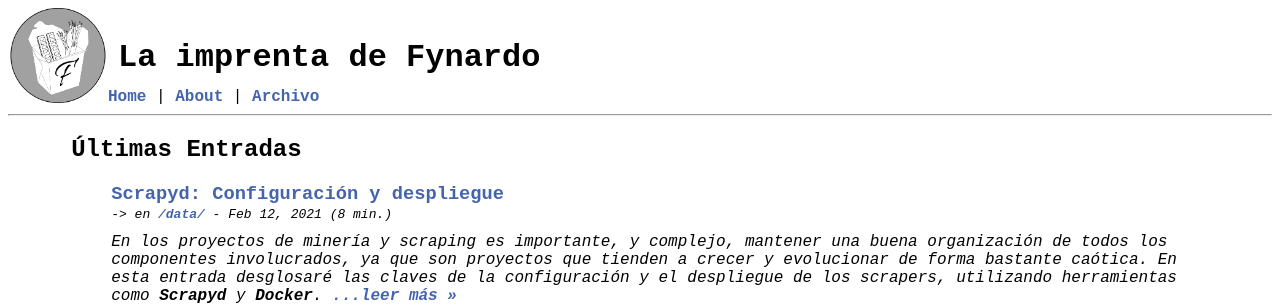
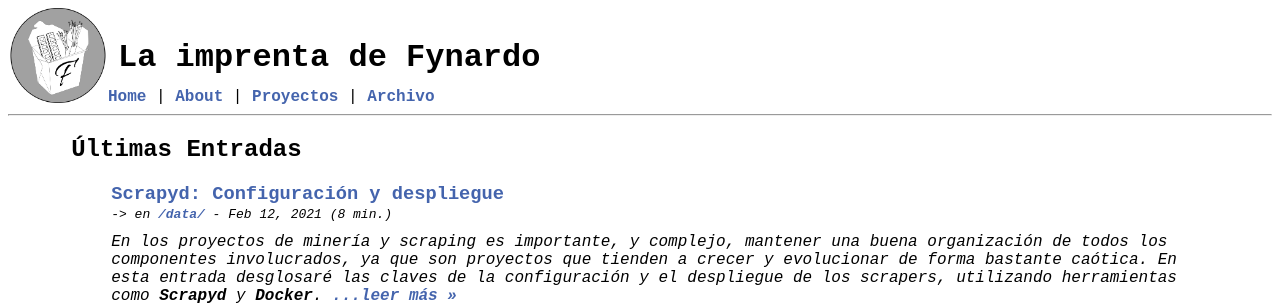
Before and after one commit to Fynardo/Fynardo.github.io, a Jekyll site: the page built from index.md, in a window 1280 px wide. Shown: the top 305 px of the page. Built offline with Jekyll 4.4.1, drawn with Linux system fonts in a browser that asks for light colours.

Commit message:
added projects link to header

```diff
--- a/_includes/header.html
+++ b/_includes/header.html
@@ -3,5 +3,8 @@
     <h1>{{ site.name }}</h1>
 </header>
 
-<a href='{{ site.url }}/'> Home</a> | <a href='{{ site.url }}/about/'>About</a> | <a href='{{ site.url }}/archivo/'> Archivo</a>
+<a href='{{ site.url }}/'> Home</a> |
+<a href='{{ site.url }}/about/'>About</a> |
+<a href='{{ site.url }}/projects/'>Proyectos</a> |
+<a href='{{ site.url }}/archivo/'> Archivo</a>
 <hr>
```
